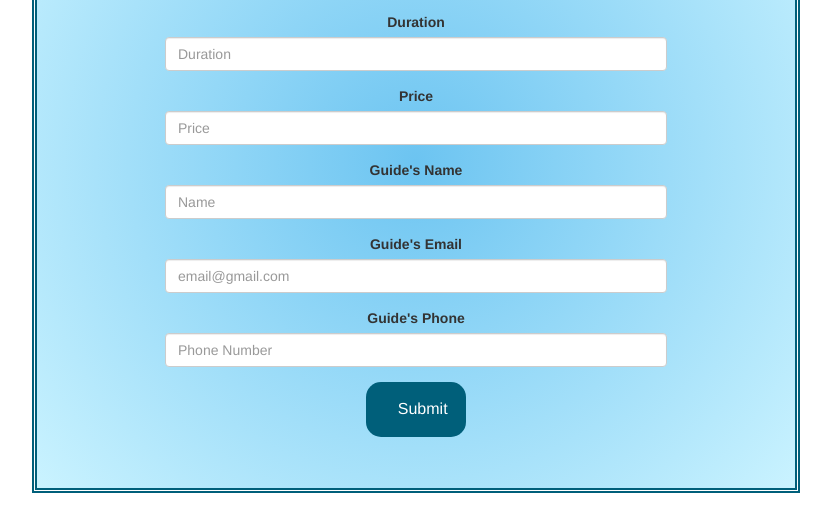
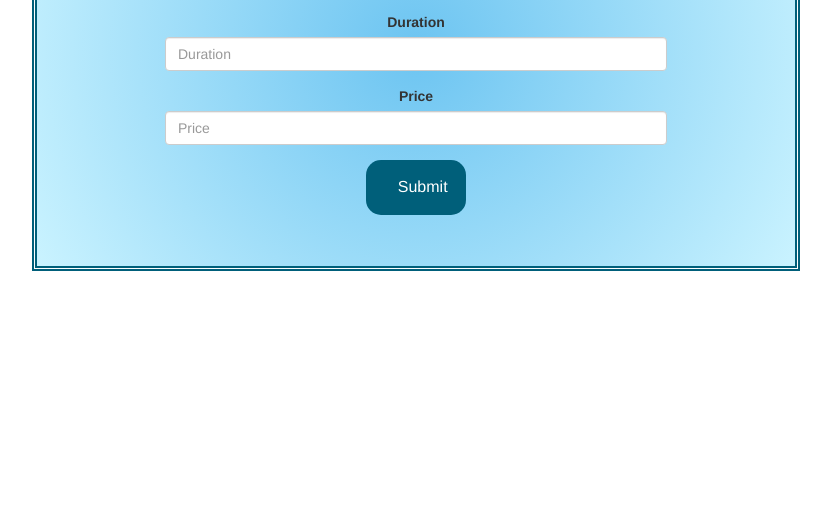
Before and after one commit to Ehattin/ShuruTuru-MongoDB, a website: page FrontEnd/html/edit_tour_form.html in a window 1280 px wide. Shown: the part 198-730 px from the top of the page, without its empty margins (224-1055 px from the left). Drawn offline with nearby package versions, Linux system fonts and the light colour scheme.

Commit message:
update edit tour

```diff
--- a/FrontEnd/html/edit_tour_form.html
+++ b/FrontEnd/html/edit_tour_form.html
@@ -37,23 +37,6 @@
                 <input type="number" min ="0" class="form-control" name="price" id="price" placeholder="Price">
             </div>
 
-            <!-- Guide Name-->
-            <div class="form-group">
-                <label for="guide_name">Guide's Name</label>
-                <input type="text" class="form-control" name="guide_name" id="guide_name" placeholder="Name">
-            </div>
-
-            <!--  Guide Email -->
-            <div class="form-group">
-                <label for="email">Guide's Email</label>
-                <input type="text" class="form-control" name="email" id ="email" placeholder="email@gmail.com">
-            </div>
-
-            <!-- Guide Phone -->
-            <div class="form-group">
-                <label for="phone">Guide's Phone</label>
-                <input type="number" class="form-control" name="phone" id="phone" placeholder="Phone Number">
-            </div>
 
             <button type="submit" class="button btn-success">Submit</button>
 
```
